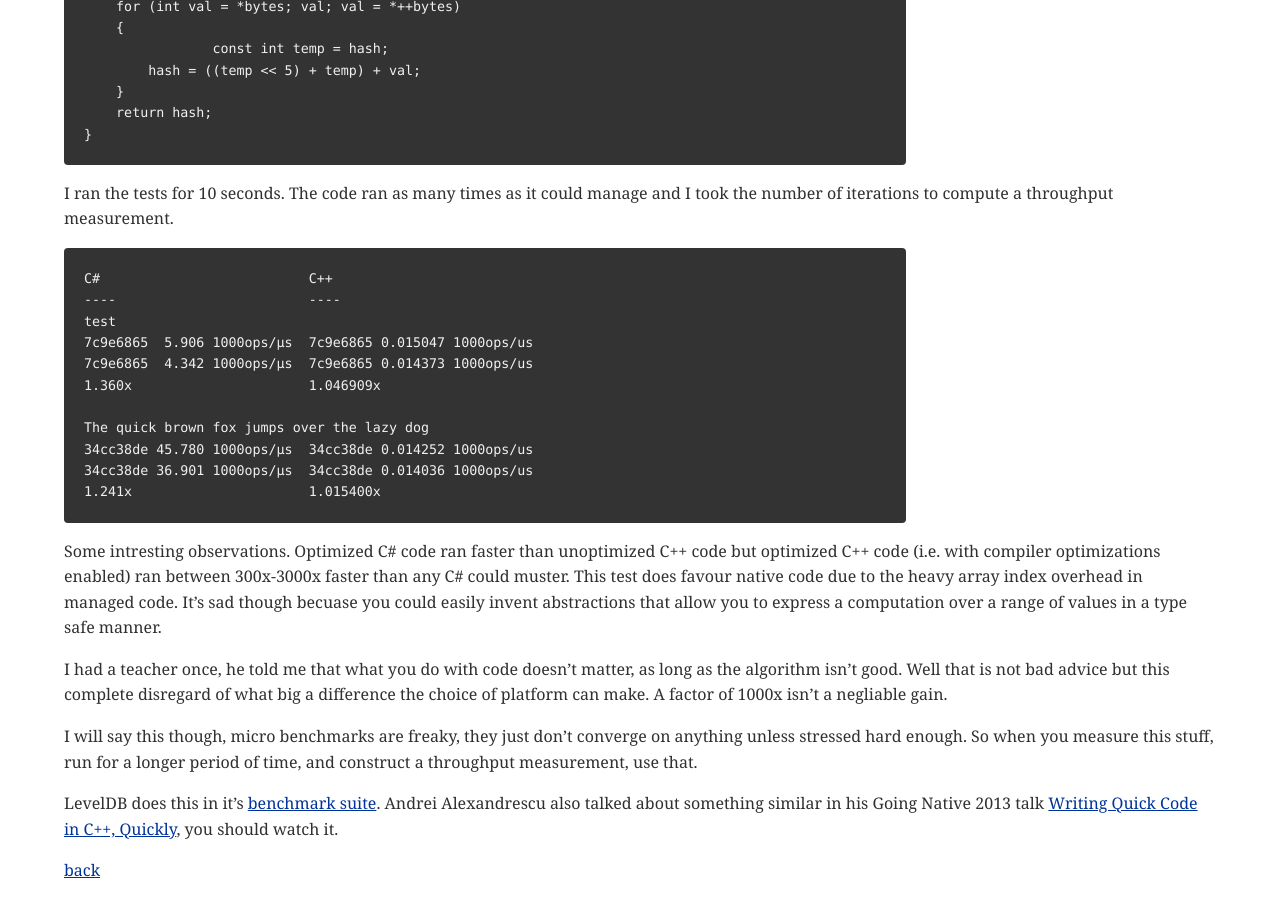
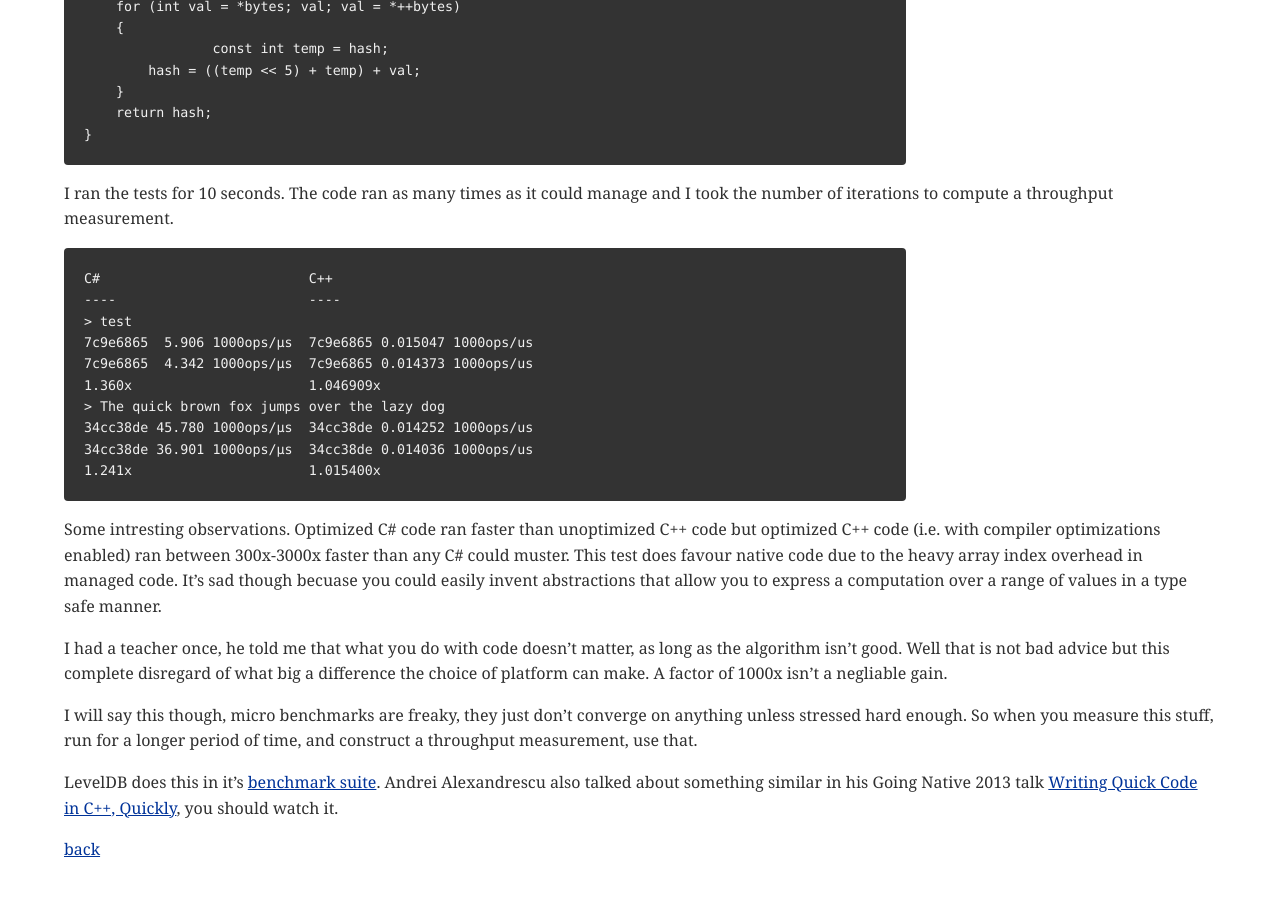
Before and after one commit to leidegre/leidegre.github.com, a Jekyll site: the page built from _posts/2013-11-02-just-run-the-numbers.md, in a window 1280 px wide and 900 px high, scrolled down 1066 px. Built offline with Jekyll 4.4.1, drawn with Linux system fonts in a browser that asks for light colours; nearby versions of some CDN libraries; after the commit the page ends 1945 px from its top, so only the background shows below that.

Commit message:
Fixed preformatted text

```diff
--- a/_posts/2013-11-02-just-run-the-numbers.md
+++ b/_posts/2013-11-02-just-run-the-numbers.md
@@ -55,12 +55,11 @@ I ran the tests for 10 seconds. The code ran as many times as it could manage an
 
     C#                          C++
     ----                        ----
-    test
+    > test
     7c9e6865  5.906 1000ops/µs  7c9e6865 0.015047 1000ops/us
     7c9e6865  4.342 1000ops/µs  7c9e6865 0.014373 1000ops/us
     1.360x                      1.046909x
-
-    The quick brown fox jumps over the lazy dog
+    > The quick brown fox jumps over the lazy dog
     34cc38de 45.780 1000ops/µs  34cc38de 0.014252 1000ops/us
     34cc38de 36.901 1000ops/µs  34cc38de 0.014036 1000ops/us
     1.241x                      1.015400x
```
